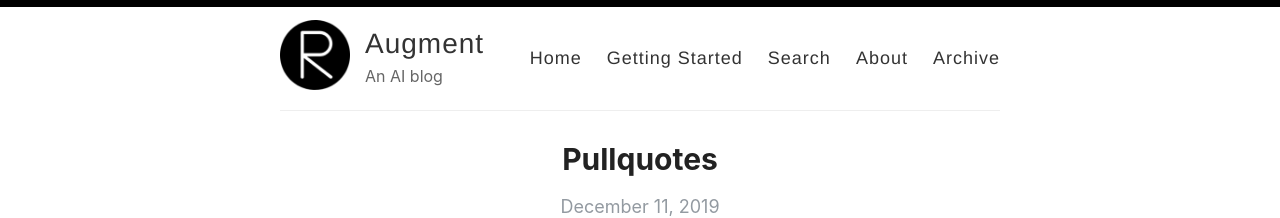
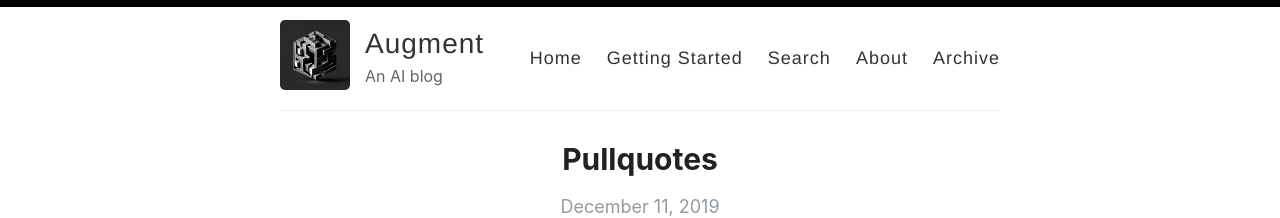
Before and after one commit to amitmerchant1990/reverie, a Jekyll site: the page built from index.html, in a window 1280 px wide. Shown: the top 218 px of the page. Built offline with Jekyll 4.4.1, drawn with Linux system fonts in a browser that asks for light colours; the list of posts is cut into pages by our own code.

Commit message:
Update _config.yml
switched the logo to augment

```diff
--- a/_config.yml
+++ b/_config.yml
@@ -12,7 +12,7 @@ author: Osvaldo Castellanos
 description: An AI blog
 
 # URL of your avatar or profile pic (you could use your GitHub profile pic)
-avatar: /images/reverie.png
+avatar: /images/augment.png
 
 #
 # Flags below are optional
```
